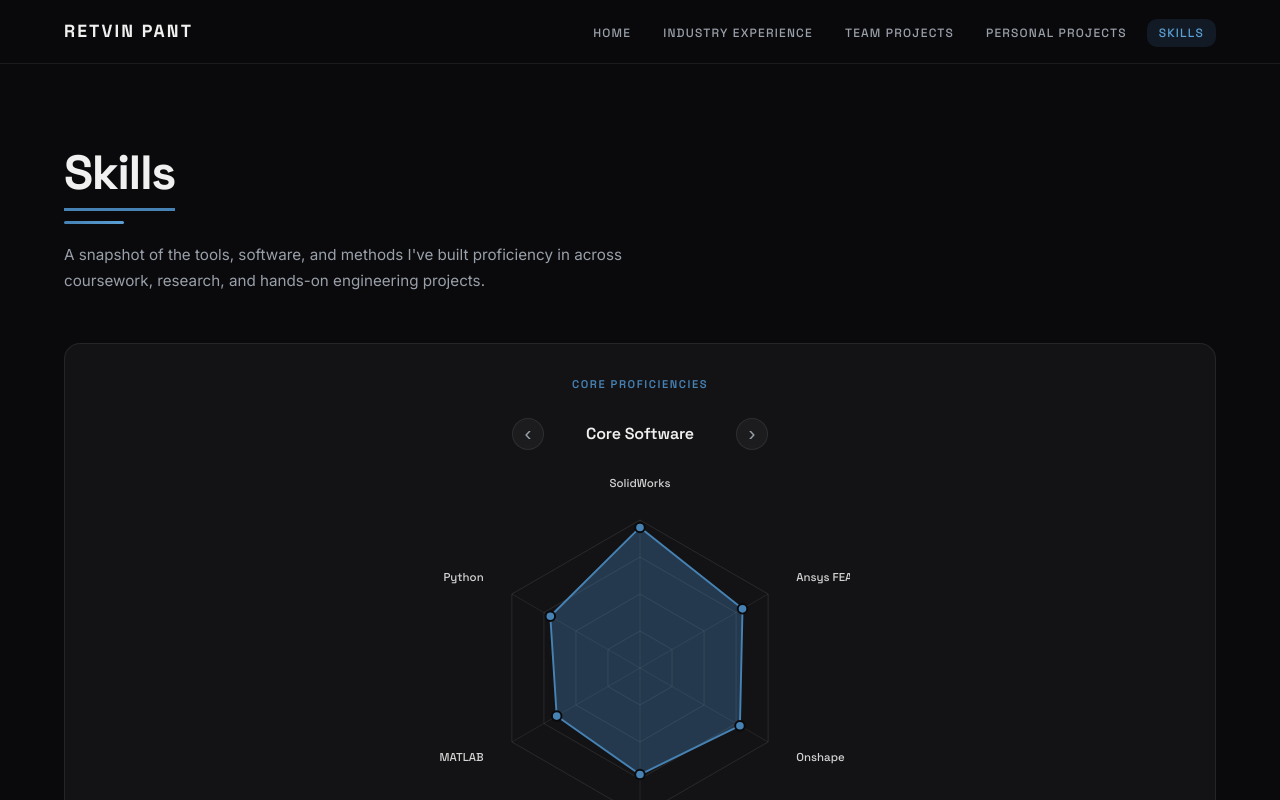
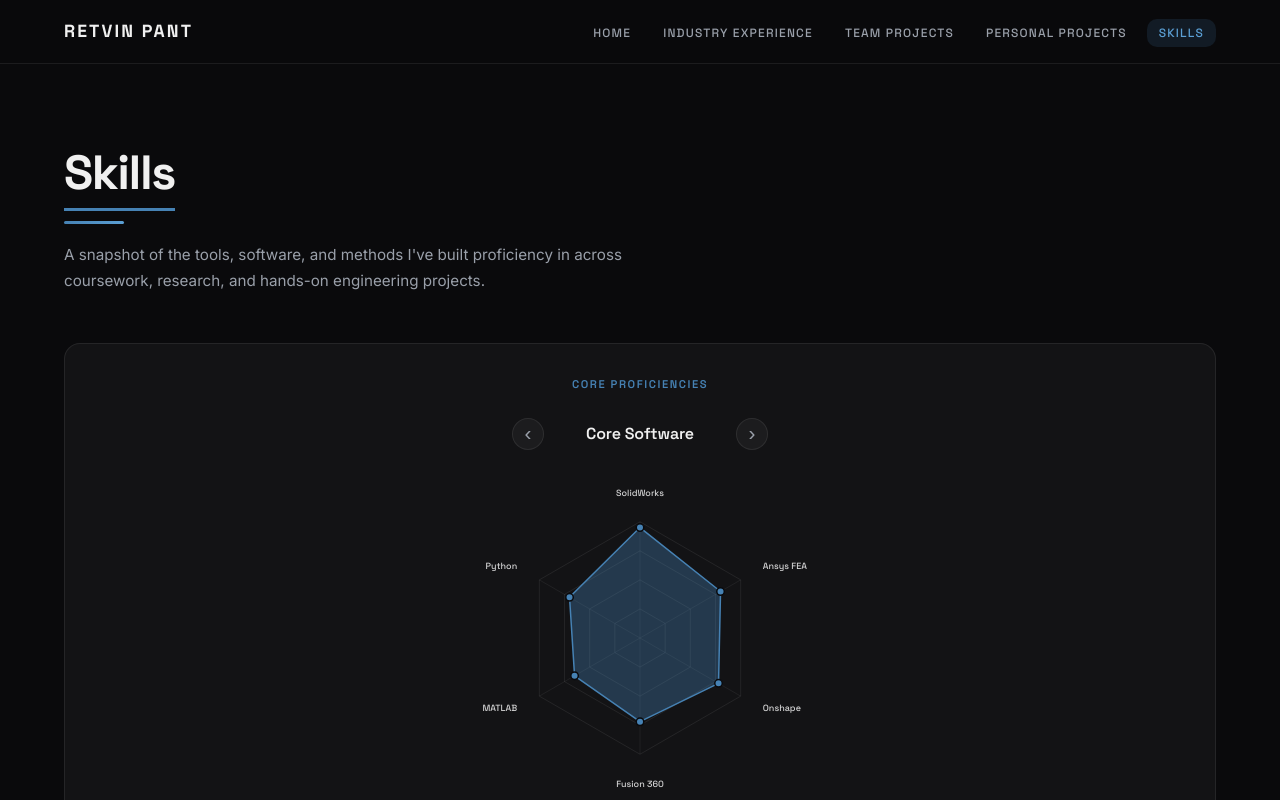
Before and after one commit to Ret101/Retvin-Pant-Portfolio, a React (Vite) app: page /#/skills in a window 1280 px wide. Shown: the top 800 px of the page. Built offline with nearby package versions, Linux system fonts and the light colour scheme.

Commit message:
Fix radar chart label clipping by expanding SVG viewBox padding
Co-Authored-By: Claude Sonnet 4.6 <noreply@anthropic.com>

```diff
--- a/src/pages/Skills.jsx
+++ b/src/pages/Skills.jsx
@@ -279,7 +279,7 @@ function RadarChartSlideshow() {
       </div>
 
       {/* SVG */}
-      <svg viewBox="0 0 440 440" className="radar-svg" aria-hidden="true">
+      <svg viewBox="-60 -20 560 480" className="radar-svg" aria-hidden="true">
         {/* Grid rings */}
         {GRID_LEVELS.map(level => (
           <polygon key={level} className="radar-grid-ring" points={gridPts(currentAxes, level)} />
```
